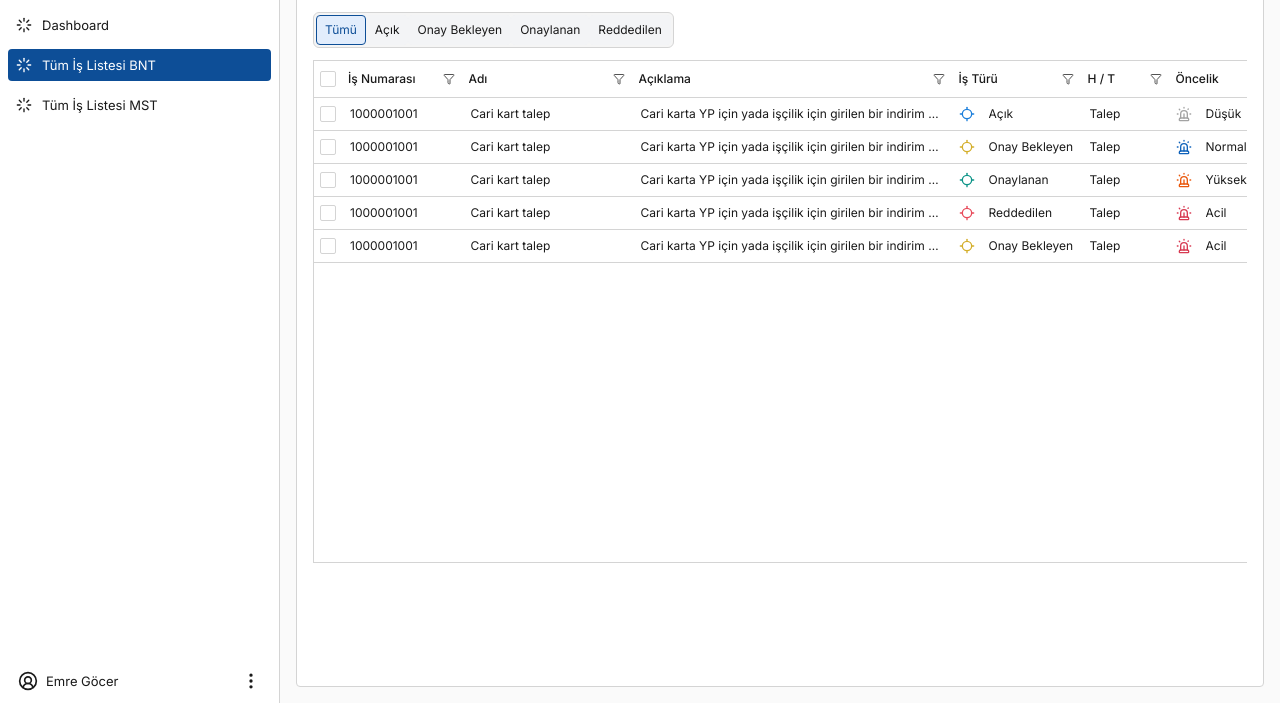
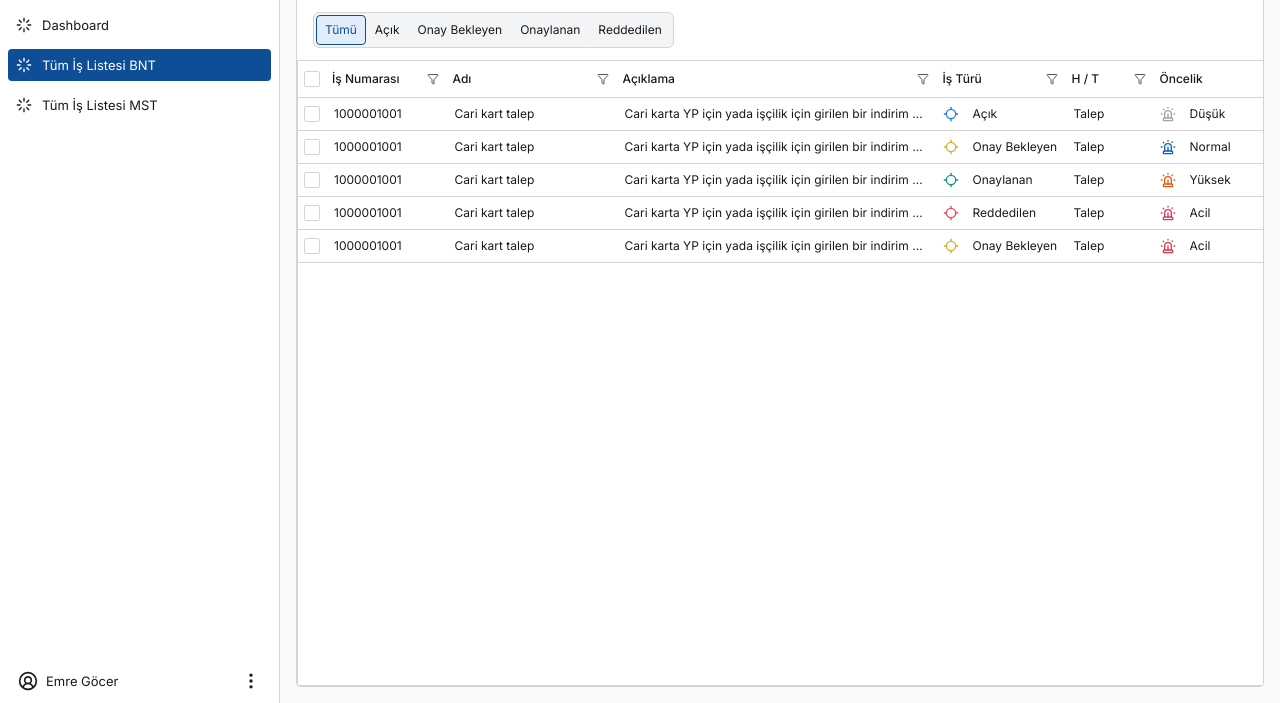
Before and after one commit to Vizigoth/medusa-demo, a plain HTML site: page dashboard.html in a window 1280 px wide. Shown: the part 97-800 px from the top of the page. Drawn offline with nearby package versions, Linux system fonts and the light colour scheme.

Commit message:
fix: no-record-area fills remaining height, scrollbar flush to card edge
- Add .grid-table-inner wrapper (min-height:100%, flex-col) so
  no-record-area can use flex:1 inside the scroll container
- Negative margins on .grid-table-wrap to push scrollbar to card edges
- .data-table width delegated to .grid-table-inner (1950px)

Co-Authored-By: Claude Sonnet 4.6 <noreply@anthropic.com>

```diff
--- a/dashboard.html
+++ b/dashboard.html
@@ -711,6 +711,15 @@
       flex: 1;
       min-height: 0;
       overflow: auto;
+      margin: 0 -16px -16px -16px; /* kenarlar padding'i iptal et */
+    }
+
+    /* Inner wrapper: scroll viewport yüksekliğini doldurur */
+    .grid-table-inner {
+      min-height: 100%;
+      display: flex;
+      flex-direction: column;
+      width: 1950px;
     }
 
     /* ── Grid Segmented Control ── */
@@ -919,11 +928,10 @@
     .data-table tbody tr:hover td { background: var(--bt-surface-primary-subtle); }
 
     .no-record-area {
-      min-height: 300px;
+      flex: 1;
       border: 1px solid var(--bt-border-primary-default);
       border-top: none;
       background: var(--bt-base-default);
-      width: 1950px;
     }
 
     .data-table td {
@@ -2136,6 +2144,7 @@
         </div>
 
         <div class="grid-table-wrap">
+        <div class="grid-table-inner">
         <table class="data-table" aria-label="Atanmamış İşler">
         <colgroup>
           <col class="col-is-no">
@@ -2324,6 +2333,7 @@
       </table>
       <!-- No Record Available — kalan alanı dolduran boş satır (Figma: 8:11363) -->
       <div class="no-record-area"></div>
+        </div><!-- /grid-table-inner -->
         </div><!-- /grid-table-wrap -->
       </div><!-- /grid-card -->
     </div><!-- /table-container -->
```
